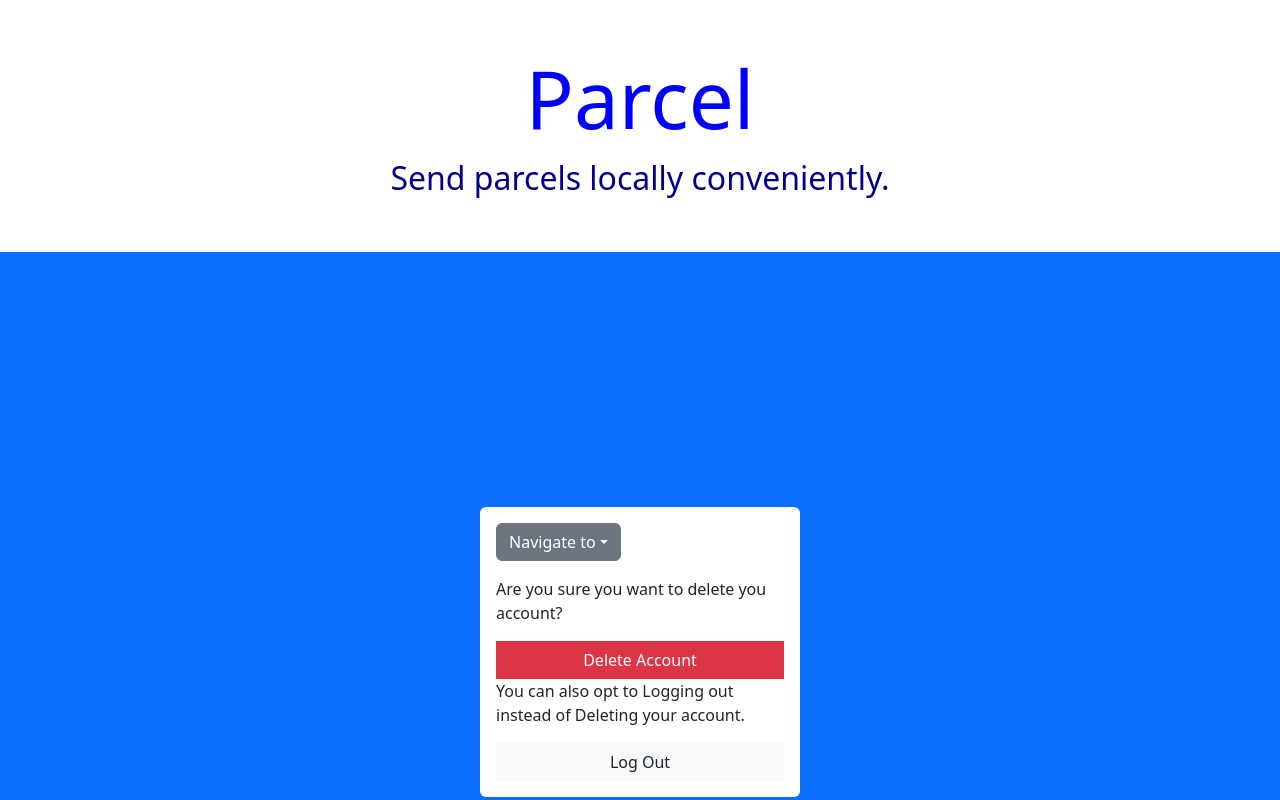
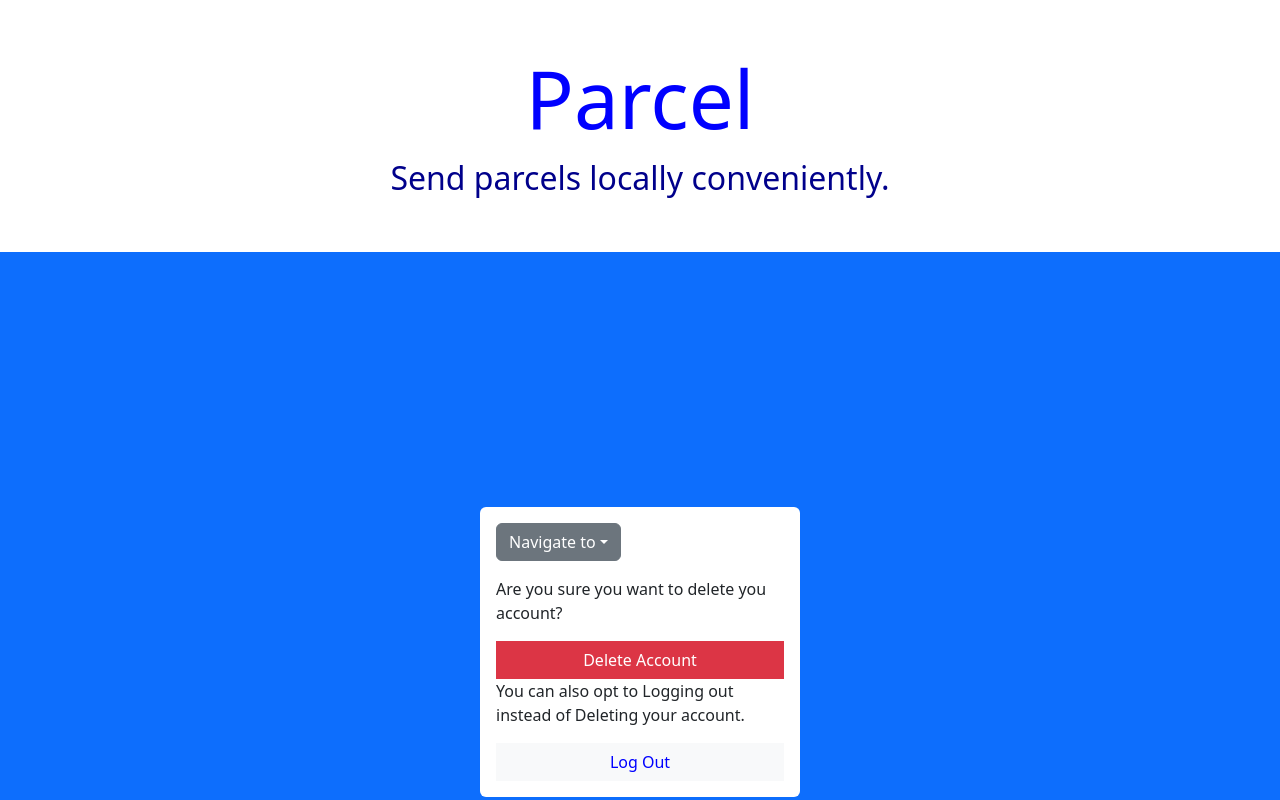
Before and after one commit to t2hale00/user-app, a React (Create React App) app in the folder frontend/: page /deleteaccount in a window 1280 px wide. Shown: the top 800 px of the page. Built offline with nearby package versions, Linux system fonts and the light colour scheme.

Commit message:
Changed log out font color to blue

```diff
--- a/frontend/src/DeleteAccount.js
+++ b/frontend/src/DeleteAccount.js
@@ -67,7 +67,7 @@ const DeleteAccountButton = () => {
         <div className='d-flex justify-content-center align-items-center'>
             <p>You can also opt to Logging out instead of Deleting your account.</p>
         </div>
-        <Link to="/logout" className='btn btn-default bg-light w-100 rounded-0'>Log Out</Link>
+        <Link to="/logout" style={{ color: 'blue' }} className='btn btn-default bg-light w-100 rounded-0'>Log Out</Link>
 
     </div>
     </div>
```
